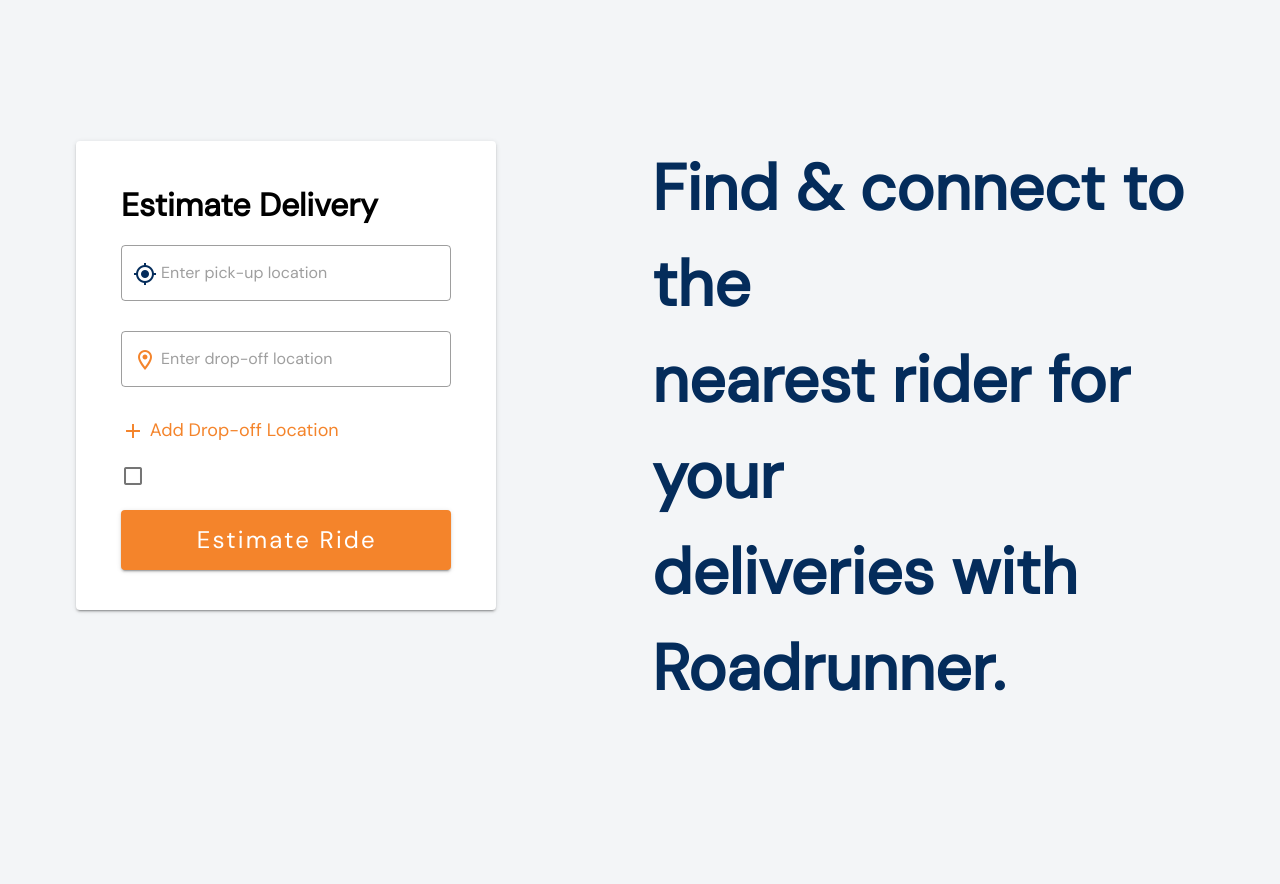
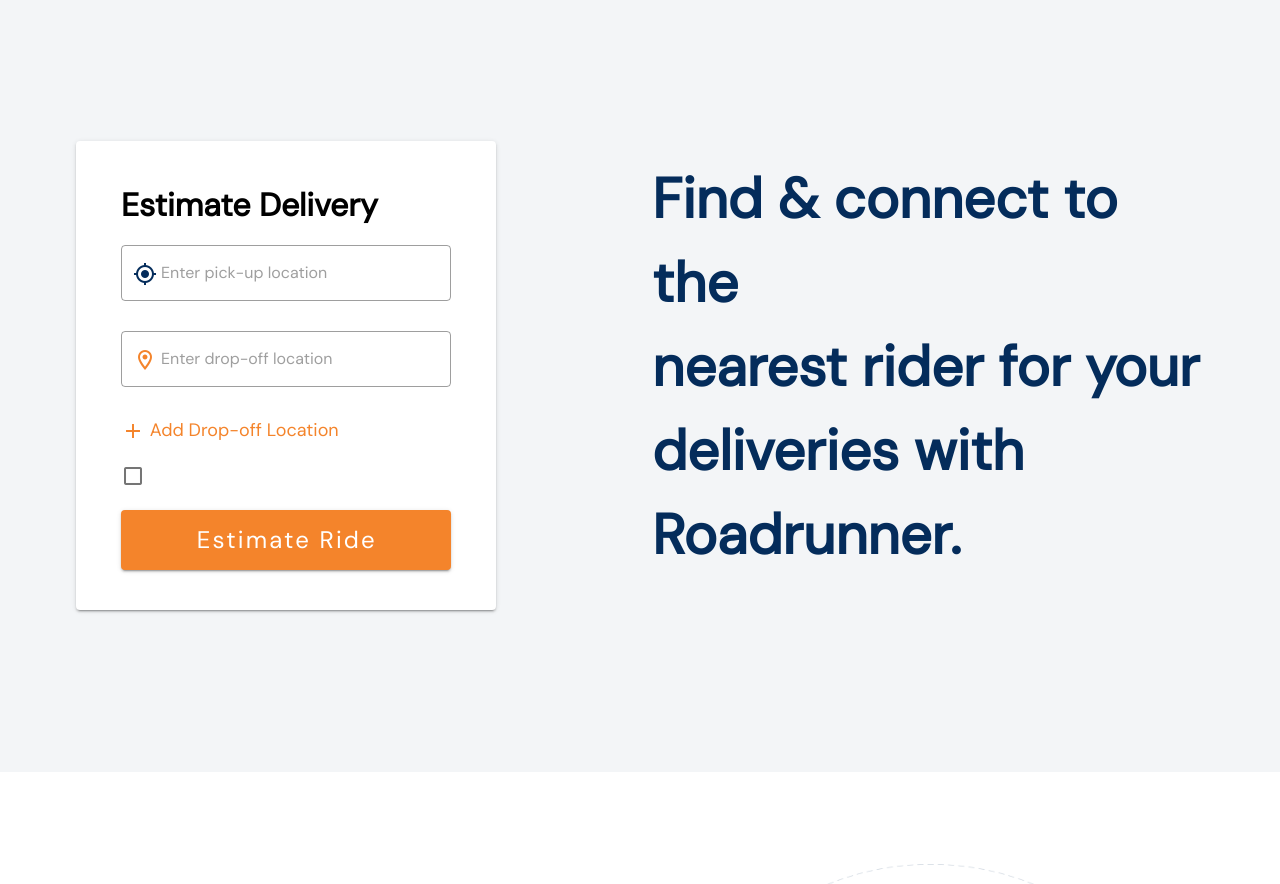
Before and after one commit to sadeeqdev/roadrunner-landing-page, a Vue app: page /home in a window 1280 px wide. Shown: the part 740-1624 px from the top of the page. Built offline with nearby package versions, Linux system fonts and the light colour scheme.

Commit message:
Fixed homepage banner

```diff
--- a/src/views/home/components/EstimateDelivery.vue
+++ b/src/views/home/components/EstimateDelivery.vue
@@ -27,7 +27,7 @@
             </v-card>
         </v-col>
         <v-spacer></v-spacer>
-        <v-col md="6" sm="12" xs="12" class="d-flex justify-center">
+        <v-col md="6" sm="12" xs="12" class="d-flex flex-row align-center justify-center">
             <p class="find-and-connect">
                 Find & connect to the<br /> nearest rider for your<br /> deliveries with<br /> Roadrunner.
             </p>
@@ -59,6 +59,13 @@
     padding: 150px 0;
 }
 
+ @media only screen and (max-width: 1600px) {
+     .find-and-connect {
+         color: #042C5B;
+         font-size: 3.5em;
+         font-weight: 700;
+     }
+ }
  @media only screen and (max-width: 600px) {
 .estimate-delivery-box {
     width: 100%;
```
